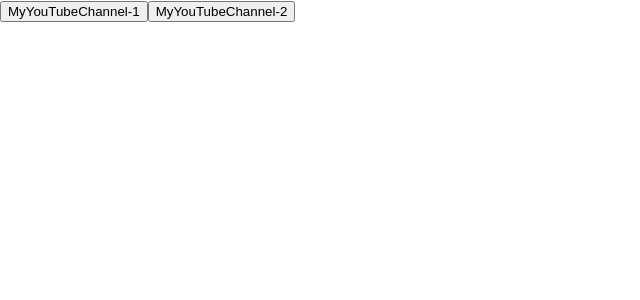
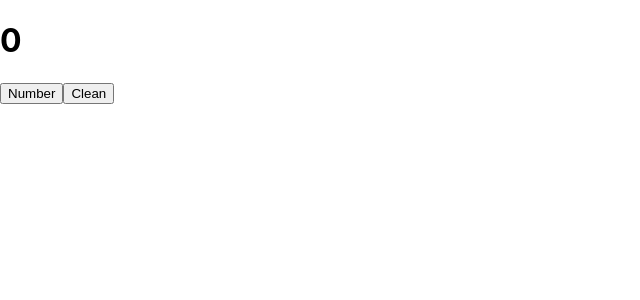
Before and after one commit to adisovaa/microtasks, a React (Create React App) app: page / in a window 1280 px wide. Shown: the top 300 px of the page, without its empty margins (0-640 px from the left). Built offline with nearby package versions, Linux system fonts and the light colour scheme; the HTML template or start-up script is replaced by a standard one.

Commit message:
Fifth microtask

```diff
--- /dev/null
+++ b/src/5-microtask/Fifth.tsx
@@ -0,0 +1,21 @@
+import React, {useState} from 'react'
+
+export const Fifth = () => {
+    let [a, setA] = useState(0)
+
+    const onClickHandler = () => {
+        setA(++a)
+    }
+
+    const onClickClean = () => {
+        setA(0)
+    }
+
+    return (
+        <div>
+            <h1>{a}</h1>
+            <button onClick={onClickHandler}>Number</button>
+            <button onClick={onClickClean}>Clean</button>
+        </div>
+    )
+}
--- a/src/App.tsx
+++ b/src/App.tsx
@@ -1,10 +1,11 @@
 import React from 'react';
-import {Header} from "./first-microtask/Header";
-import {Body} from "./first-microtask/Body";
-import {Footer} from "./first-microtask/Footer";
-import {NewComponent} from "./second-microtask/map";
-import {Button} from "./third-microtask/Button";
-import {Fourth} from "./fourth-microtask/Fourth";
+import {Header} from "./1-microtask/Header";
+import {Body} from "./1-microtask/Body";
+import {Footer} from "./1-microtask/Footer";
+import {NewComponent} from "./2-microtask/map";
+import {Button} from "./3-microtask/Button";
+import {Fourth} from "./4-microtask/Fourth";
+import {Fifth} from "./5-microtask/Fifth";
 
 
 const student = [
@@ -39,7 +40,11 @@ function App() {
             </div>
 
             <div>
-                <Fourth/>
+                {/*<Fourth/>*/}
+            </div>
+
+            <div>
+                <Fifth/>
             </div>
 
         </div>
```
Also changed, not shown: src/1-microtask/Body.tsx (renamed from src/first-microtask/Body.tsx), src/1-microtask/Footer.tsx (renamed from src/first-microtask/Footer.tsx), src/1-microtask/Header.tsx (renamed from src/first-microtask/Header.tsx), src/2-microtask/map.tsx (renamed from src/second-microtask/map.tsx), src/3-microtask/Button.tsx (renamed from src/third-microtask/Button.tsx), src/4-microtask/Fourth.tsx (renamed from src/fourth-microtask/Fourth.tsx).
